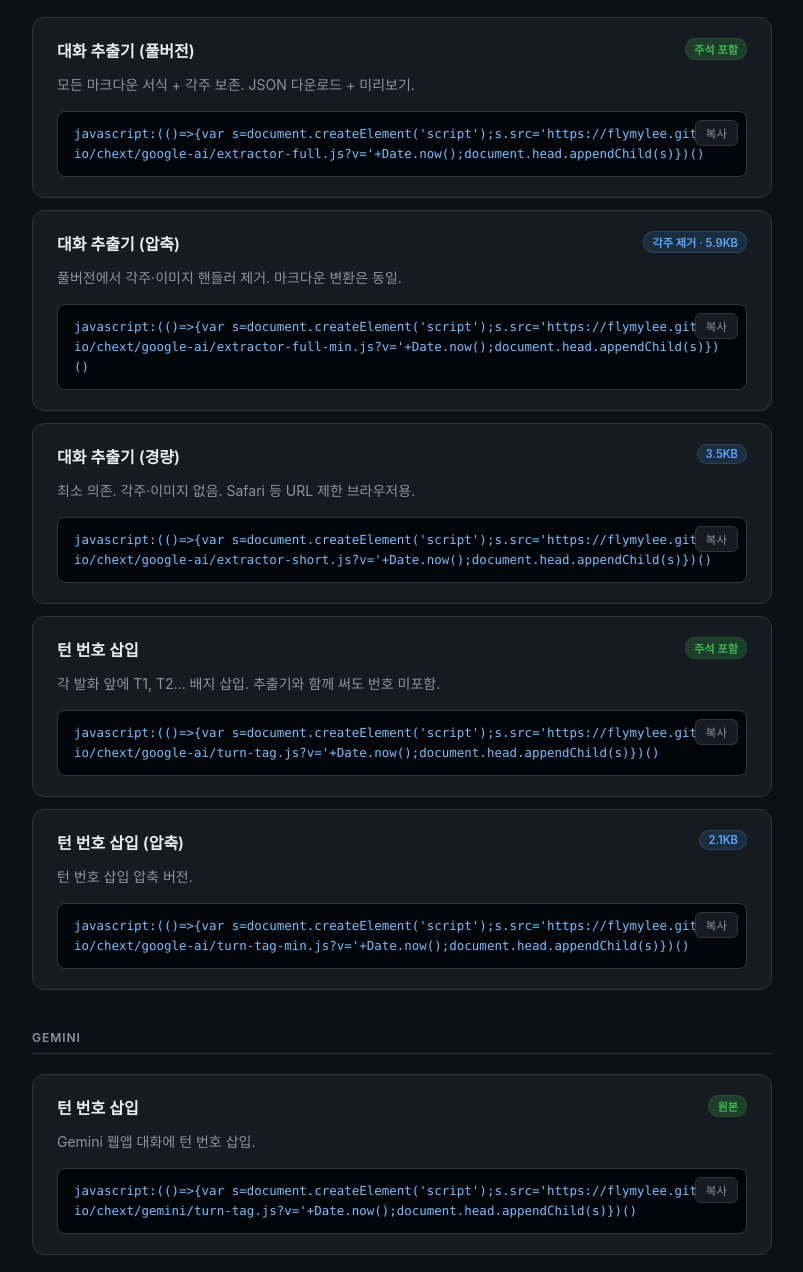
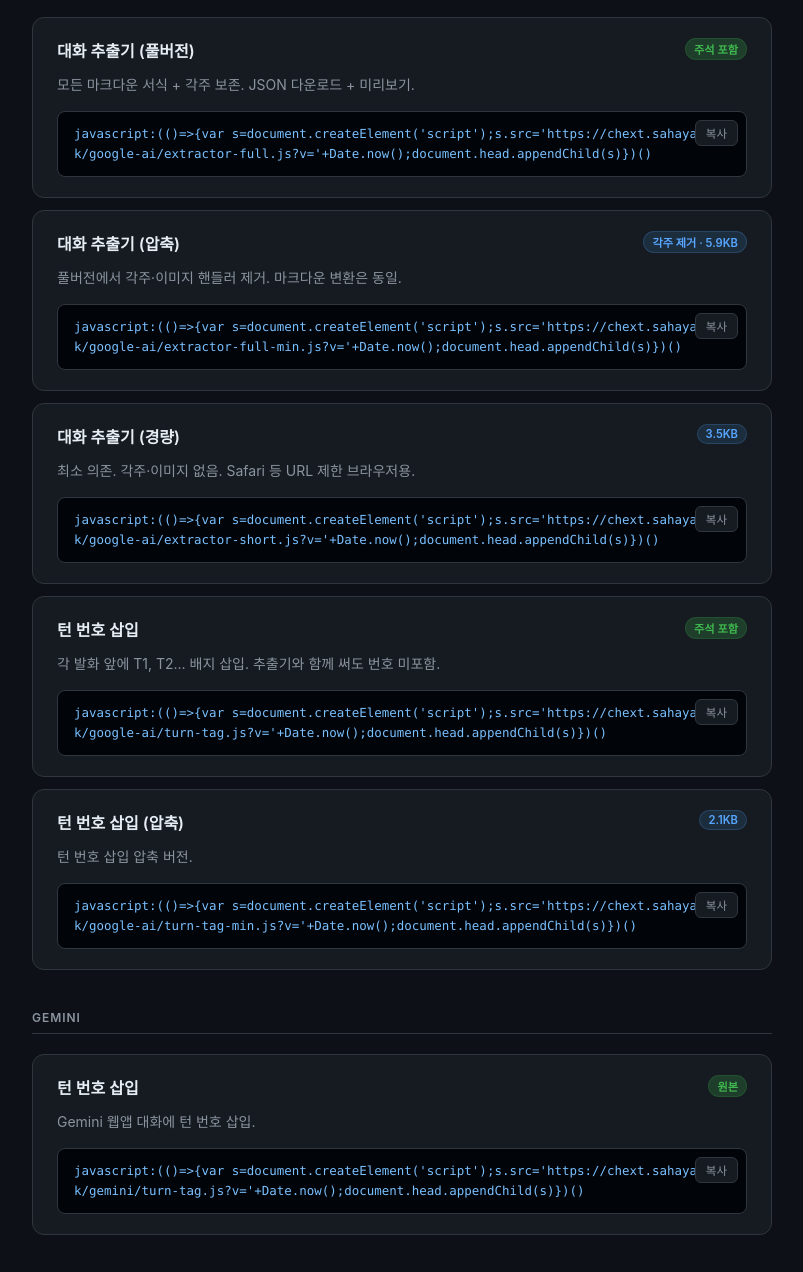
Before and after one commit to flymylee/chext, a plain HTML site: page docs/index.html in a window 1280 px wide. Shown: the part 478-1750 px from the top of the page, without its empty margins (238-1041 px from the left). Drawn offline with Linux system fonts and the light colour scheme.

Commit message:
Update URL

```diff
--- a/docs/index.html
+++ b/docs/index.html
@@ -116,7 +116,7 @@
       <div class="card-desc">모든 마크다운 서식 + 각주 보존. JSON 다운로드 + 미리보기.</div>
       <div class="bm-box" id="bm-gai-full">
         <button class="copy-btn" onclick="copy('bm-gai-full', this)">복사</button>
-        javascript:(()=>{var s=document.createElement('script');s.src='https://flymylee.github.io/chext/google-ai/extractor-full.js?v='+Date.now();document.head.appendChild(s)})()
+        javascript:(()=>{var s=document.createElement('script');s.src='https://chext.sahayana.hk/google-ai/extractor-full.js?v='+Date.now();document.head.appendChild(s)})()
       </div>
     </div>
 
@@ -128,7 +128,7 @@
       <div class="card-desc">풀버전에서 각주·이미지 핸들러 제거. 마크다운 변환은 동일.</div>
       <div class="bm-box" id="bm-gai-min">
         <button class="copy-btn" onclick="copy('bm-gai-min', this)">복사</button>
-        javascript:(()=>{var s=document.createElement('script');s.src='https://flymylee.github.io/chext/google-ai/extractor-full-min.js?v='+Date.now();document.head.appendChild(s)})()
+        javascript:(()=>{var s=document.createElement('script');s.src='https://chext.sahayana.hk/google-ai/extractor-full-min.js?v='+Date.now();document.head.appendChild(s)})()
       </div>
     </div>
 
@@ -140,7 +140,7 @@
       <div class="card-desc">최소 의존. 각주·이미지 없음. Safari 등 URL 제한 브라우저용.</div>
       <div class="bm-box" id="bm-gai-short">
         <button class="copy-btn" onclick="copy('bm-gai-short', this)">복사</button>
-        javascript:(()=>{var s=document.createElement('script');s.src='https://flymylee.github.io/chext/google-ai/extractor-short.js?v='+Date.now();document.head.appendChild(s)})()
+        javascript:(()=>{var s=document.createElement('script');s.src='https://chext.sahayana.hk/google-ai/extractor-short.js?v='+Date.now();document.head.appendChild(s)})()
       </div>
     </div>
 
@@ -152,7 +152,7 @@
       <div class="card-desc">각 발화 앞에 T1, T2… 배지 삽입. 추출기와 함께 써도 번호 미포함.</div>
       <div class="bm-box" id="bm-gai-turn">
         <button class="copy-btn" onclick="copy('bm-gai-turn', this)">복사</button>
-        javascript:(()=>{var s=document.createElement('script');s.src='https://flymylee.github.io/chext/google-ai/turn-tag.js?v='+Date.now();document.head.appendChild(s)})()
+        javascript:(()=>{var s=document.createElement('script');s.src='https://chext.sahayana.hk/google-ai/turn-tag.js?v='+Date.now();document.head.appendChild(s)})()
       </div>
     </div>
 
@@ -164,7 +164,7 @@
       <div class="card-desc">턴 번호 삽입 압축 버전.</div>
       <div class="bm-box" id="bm-gai-turn-min">
         <button class="copy-btn" onclick="copy('bm-gai-turn-min', this)">복사</button>
-        javascript:(()=>{var s=document.createElement('script');s.src='https://flymylee.github.io/chext/google-ai/turn-tag-min.js?v='+Date.now();document.head.appendChild(s)})()
+        javascript:(()=>{var s=document.createElement('script');s.src='https://chext.sahayana.hk/google-ai/turn-tag-min.js?v='+Date.now();document.head.appendChild(s)})()
       </div>
     </div>
   </div>
@@ -180,7 +180,7 @@
       <div class="card-desc">Gemini 웹앱 대화에 턴 번호 삽입.</div>
       <div class="bm-box" id="bm-gem-turn">
         <button class="copy-btn" onclick="copy('bm-gem-turn', this)">복사</button>
-        javascript:(()=>{var s=document.createElement('script');s.src='https://flymylee.github.io/chext/gemini/turn-tag.js?v='+Date.now();document.head.appendChild(s)})()
+        javascript:(()=>{var s=document.createElement('script');s.src='https://chext.sahayana.hk/gemini/turn-tag.js?v='+Date.now();document.head.appendChild(s)})()
       </div>
     </div>
   </div>
```
Also changed, not shown: 2 other files.
